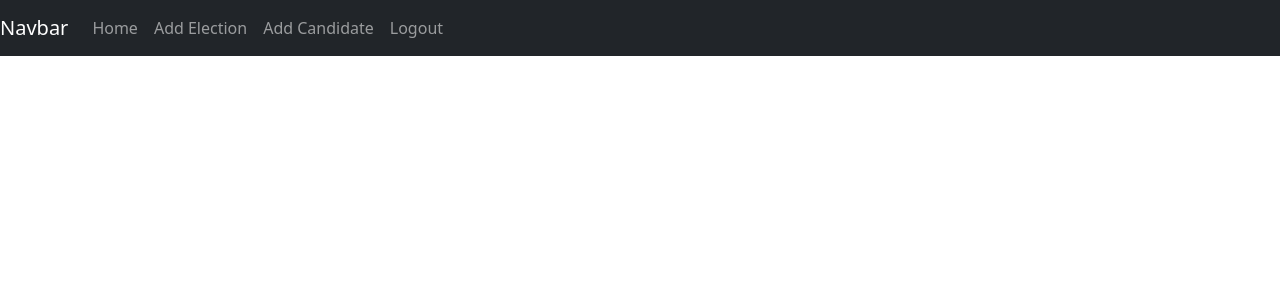
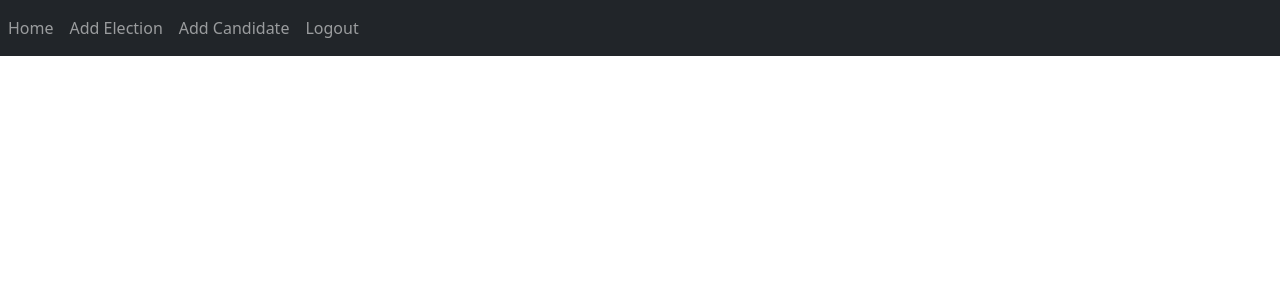
Before and after one commit to Zaid-Parkar/Online-Voting-System, a PHP site: page /Online-Voting-System/admin/navigation.php in a window 1280 px wide. Shown: the top 300 px of the page. Run offline with PHP 8.4, Linux system fonts and the light colour scheme.

Commit message:
Updated navigation

```diff
--- a/admin/navigation.php
+++ b/admin/navigation.php
@@ -12,7 +12,7 @@
 </head>
 <body>
 <nav class="navbar navbar-expand-lg navbar-dark bg-dark">
-  <a class="navbar-brand" href="#">Navbar</a>
+
   <button class="navbar-toggler" type="button" data-toggle="collapse" data-target="#navbarNav" aria-controls="navbarNav" aria-expanded="false" aria-label="Toggle navigation">
     <span class="navbar-toggler-icon"></span>
   </button>
--- a/voters/inc/navigation.php
+++ b/voters/inc/navigation.php
@@ -14,7 +14,7 @@
 </head>
 <body>
 <nav class="navbar navbar-expand-lg navbar-dark bg-dark">
-  <a class="navbar-brand" href="#">Navbar</a>
+
   <button class="navbar-toggler" type="button" data-toggle="collapse" data-target="#navbarNav" aria-controls="navbarNav" aria-expanded="false" aria-label="Toggle navigation">
     <span class="navbar-toggler-icon"></span>
   </button>
```
